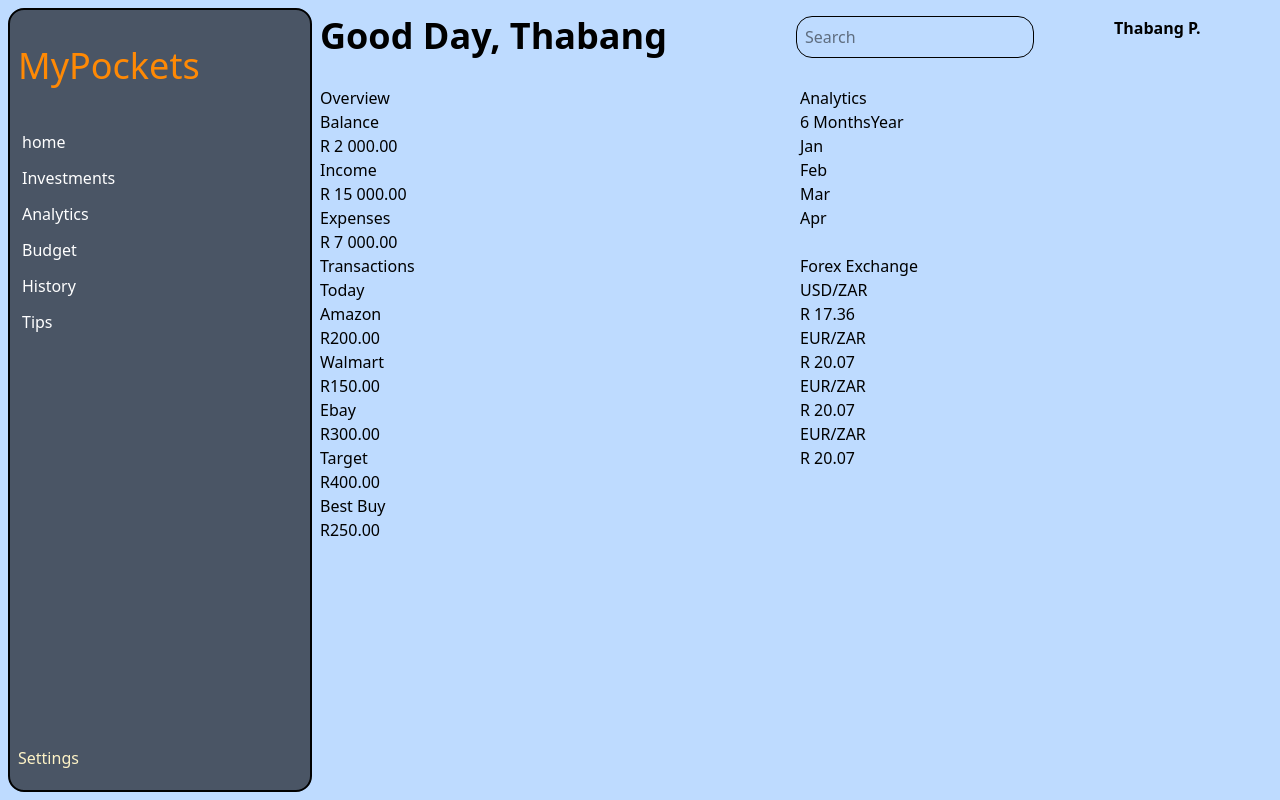
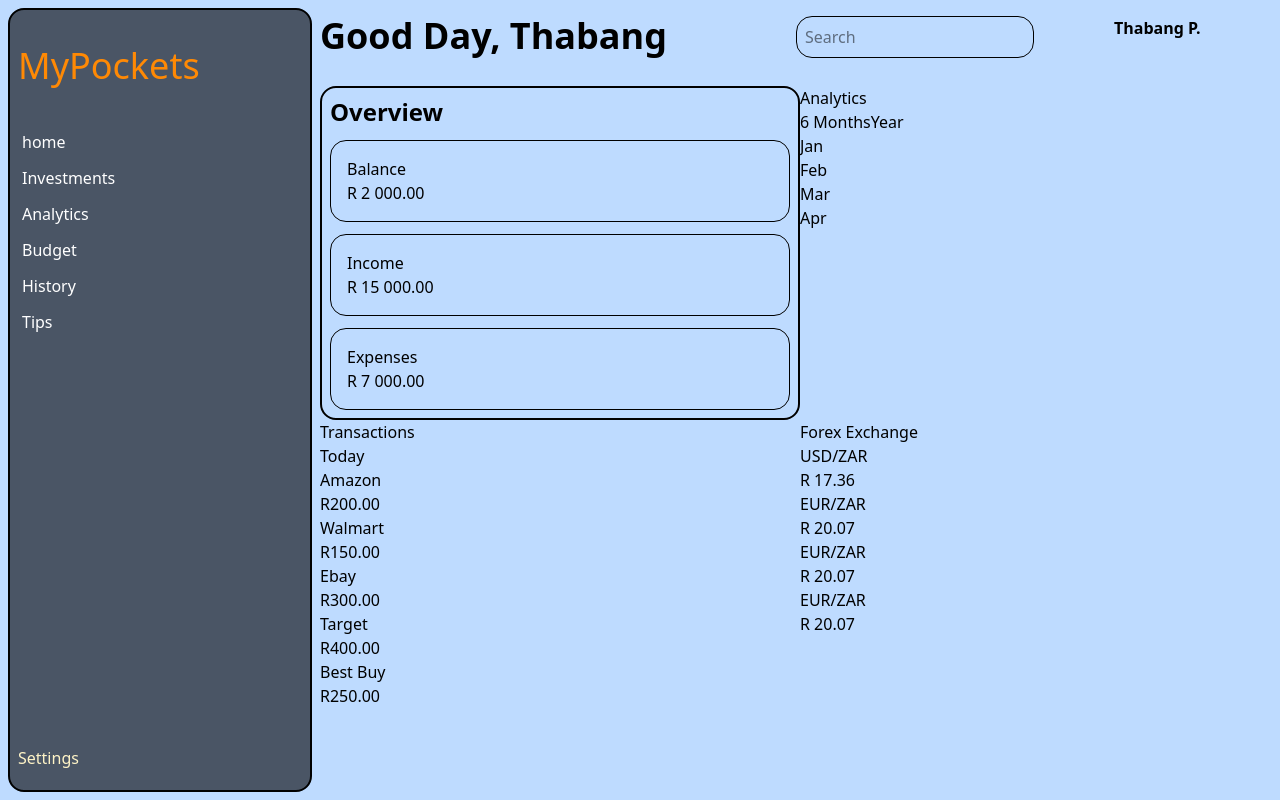
Before and after one commit to ThabangP07/My_Pockets, a React (Vite) app in the folder My_Pockets/: page / in a window 1280 px wide. Built offline with nearby package versions, Linux system fonts and the light colour scheme.

Commit message:
style: enhance Overview and OverviewItem components with improved styling

```diff
--- a/My_Pockets/src/components/Overview.jsx
+++ b/My_Pockets/src/components/Overview.jsx
@@ -3,8 +3,8 @@ import OverviewItem from './OverviewItem'
 
 function Overview( prop ) {
   return (
-    <section>
-      <h2>Overview</h2>
+    <section className="border-2 rounded-2xl p-2 space-y-3">
+      <h2 className='font-bold text-2xl'>Overview</h2>
       <OverviewItem heading={prop.heading1} amount={prop.amount1} />
       <OverviewItem heading={prop.heading2} amount={prop.amount2} />
       <OverviewItem heading={prop.heading3} amount={prop.amount3} />
--- a/My_Pockets/src/components/OverviewItem.jsx
+++ b/My_Pockets/src/components/OverviewItem.jsx
@@ -2,7 +2,7 @@ import React from 'react'
 
 function OverviewItem({heading, amount}) {
   return (
-    <div>
+    <div className='border rounded-2xl p-4'>
       <h3>{heading}</h3>
       <p>{amount}</p>
     </div>
```
